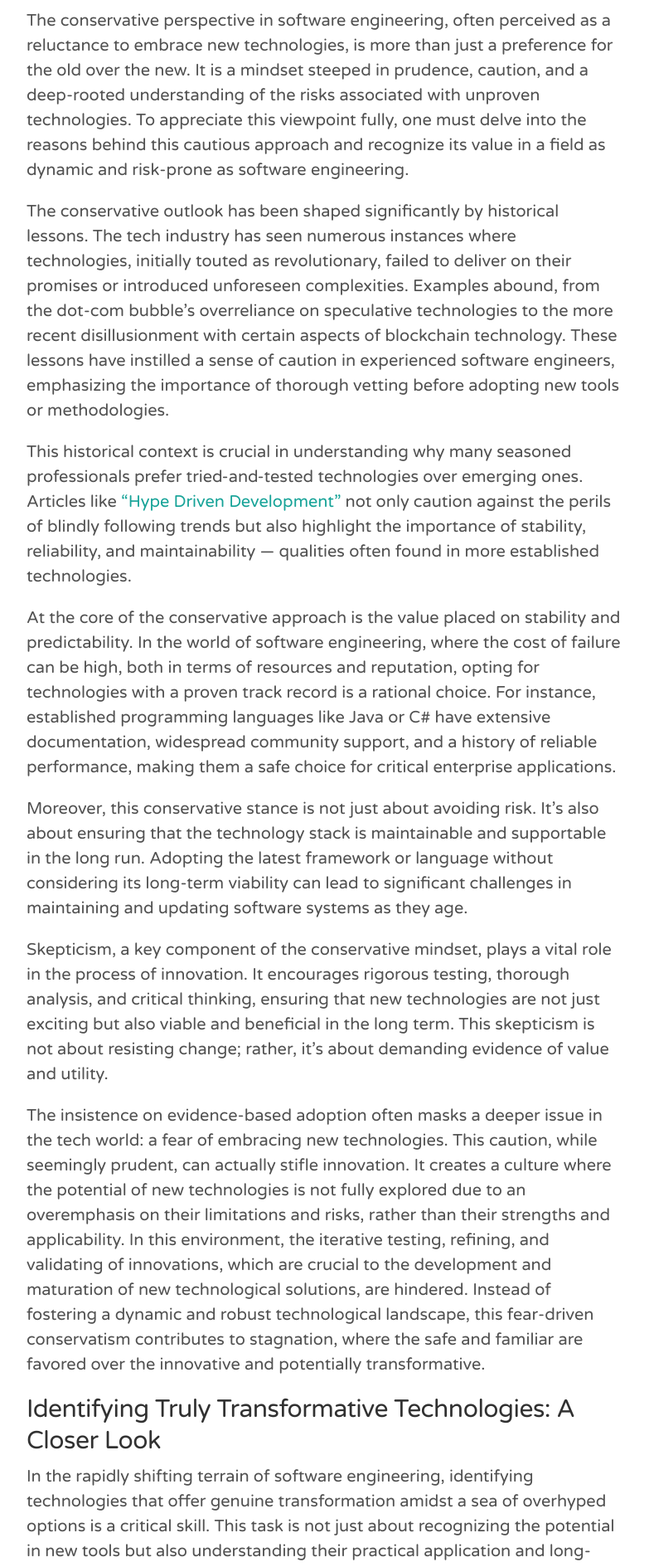
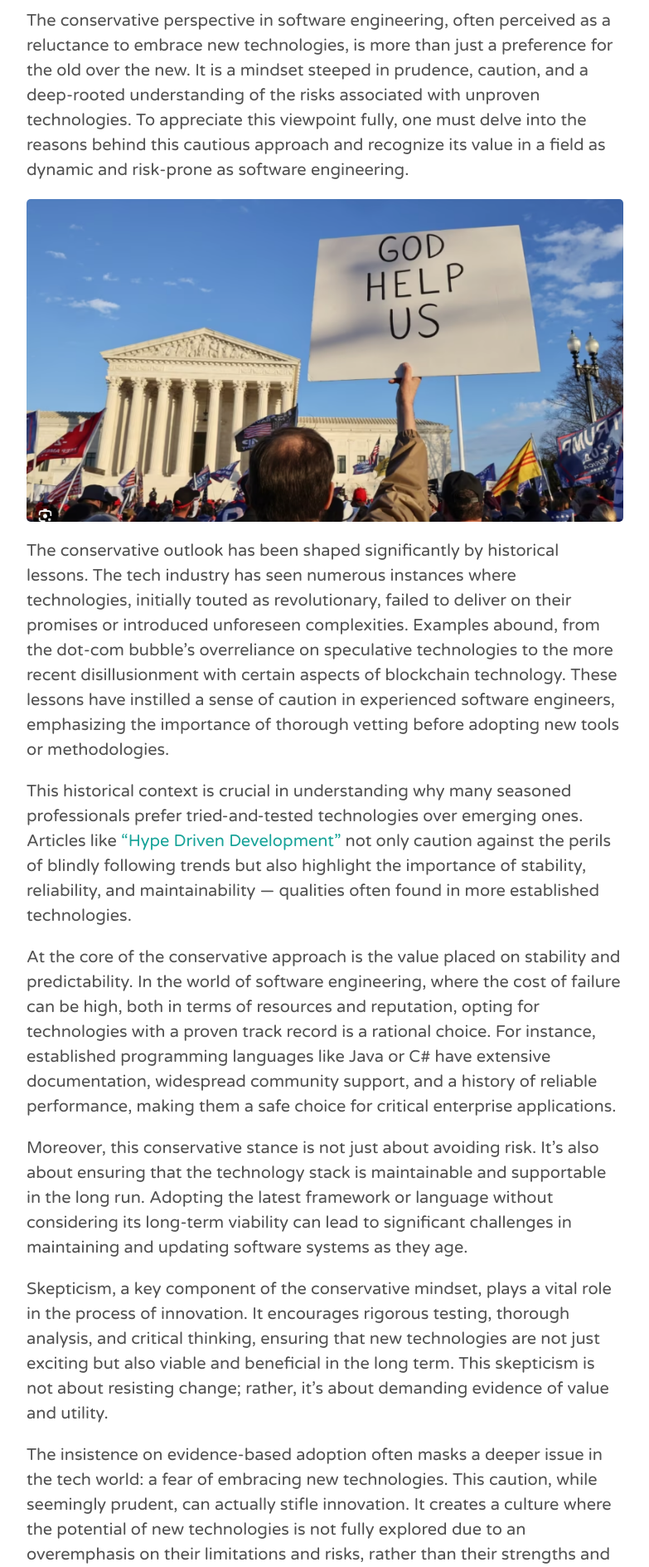
Before and after one commit to adrianobrito/adrianobrito.github.io, a Jekyll site: the page built from _posts/2024-02-01-beyond-the-technological-conservatism.md, in a window 1280 px wide. Shown: the part 484-2373 px from the top of the page at 83% size, without its empty margins (248-1031 px from the left). Built offline with Jekyll 4.4.1, drawn with Linux system fonts in a browser that asks for light colours; our own code applies the rules of GitHub Pages for plain Markdown files; comment, search, counter and statistics services are not loaded.

Commit message:
Update 2024-02-01-beyond-the-technological-conservatism.md

```diff
--- a/_posts/2024-02-01-beyond-the-technological-conservatism.md
+++ b/_posts/2024-02-01-beyond-the-technological-conservatism.md
@@ -3,6 +3,8 @@
 ## Understanding the Conservative Perspective: A Deeper Dive
 
 The conservative perspective in software engineering, often perceived as a reluctance to embrace new technologies, is more than just a preference for the old over the new. It is a mindset steeped in prudence, caution, and a deep-rooted understanding of the risks associated with unproven technologies. To appreciate this viewpoint fully, one must delve into the reasons behind this cautious approach and recognize its value in a field as dynamic and risk-prone as software engineering.
+
+![Conservatism]({{ site.baseurl }}/public/images/conservatism.png)
 
 The conservative outlook has been shaped significantly by historical lessons. The tech industry has seen numerous instances where technologies, initially touted as revolutionary, failed to deliver on their promises or introduced unforeseen complexities. Examples abound, from the dot-com bubble's overreliance on speculative technologies to the more recent disillusionment with certain aspects of blockchain technology. These lessons have instilled a sense of caution in experienced software engineers, emphasizing the importance of thorough vetting before adopting new tools or methodologies.
 
```
